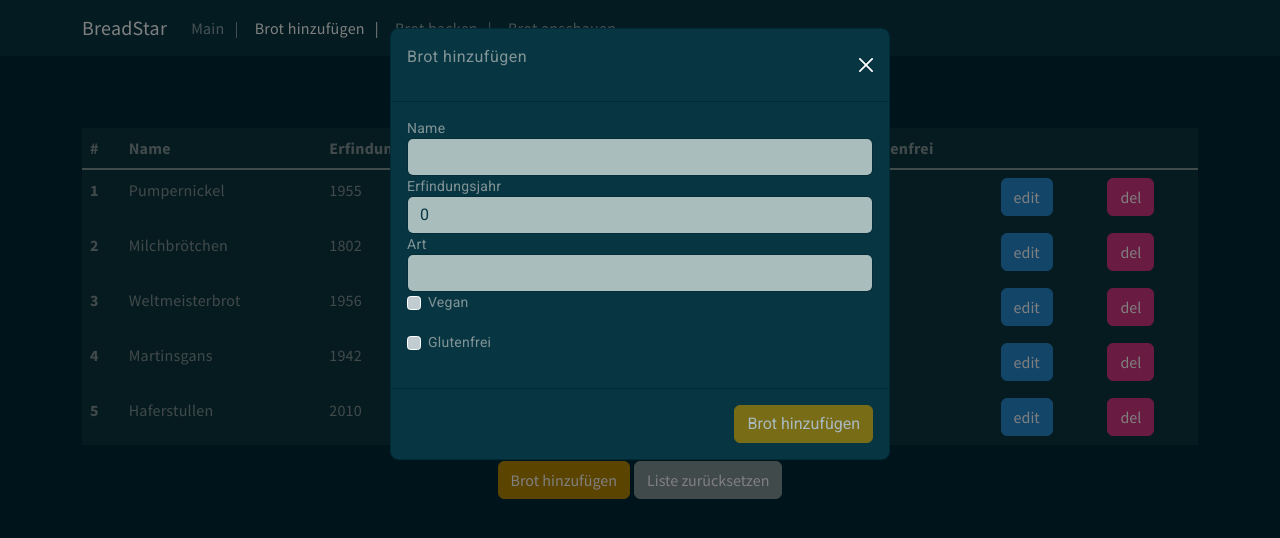
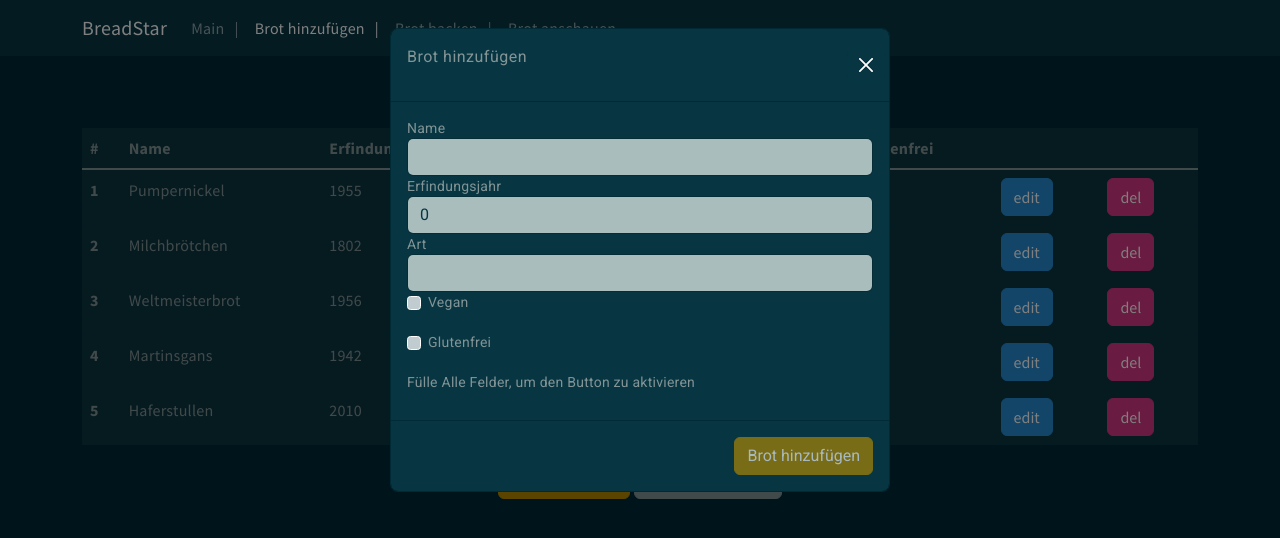
Before and after one commit to abazatte/HS_WA_PR, an Angular app in the folder 2PrakAngu/: page /form in a window 1280 px wide. Both pictures are taken after a click on the button "Brot hinzufügen". Shown: the top 538 px of the page. Built offline with nearby package versions, Linux system fonts and the light colour scheme.

Commit message:
feat: validation funktioniert

```diff
--- a/2PrakAngu/src/app/form/form.component.html
+++ b/2PrakAngu/src/app/form/form.component.html
@@ -103,12 +103,17 @@
           </div>
         </div>
       </form>
+      <div>
+        <p>Fülle Alle Felder, um den Button zu aktivieren</p>
+
+      </div>
     </div>
 
     <div class="modal-footer">
+
       <button *ngIf="!isVisibleNoEdit && isVisibleEdit" [disabled]="brotForm.invalid" type="button" (click)="edit(numberEdit, name.value, year.value, type.value, vegan.value, glutenFree.value)" class="btn btn-primary">Save</button>
       <button *ngIf="isVisibleNoEdit && !isVisibleEdit" [disabled]="brotForm.invalid" type="button" (click)="addBrot(name.value, year.value, type.value, vegan.value, glutenFree.value)"
-        class="btn btn-primary">Brot hinzufügen</button>
+        class="btn btn-primary ms-1">Brot hinzufügen</button>
     </div>
   </ng-template>
   <br>
--- a/2PrakAngu/src/app/form/form.component.ts
+++ b/2PrakAngu/src/app/form/form.component.ts
@@ -18,7 +18,7 @@ interface Brot {
   styleUrls: ['./form.component.sass', '../css/style.css'],
 })
 export class FormComponent {
-  brote: Brot[] = BrotJson;
+  brote: Brot[] = BrotJson; //initial wird das json geladen
   constructor(private modal: NgbModal){
     this.loadFromLocalStorage();
   }
@@ -142,6 +142,9 @@ export class FormComponent {
     this.resetLocalStorage();
     this.loadFromLocalStorage();
   }
+  /**
+   * wenn vorhanden, werden die Brote aus LocalStorage reingeladen
+   */
   public loadFromLocalStorage(){
     const broteString = localStorage.getItem('Brote');
     if(broteString !== null && broteString !== undefined){
```
